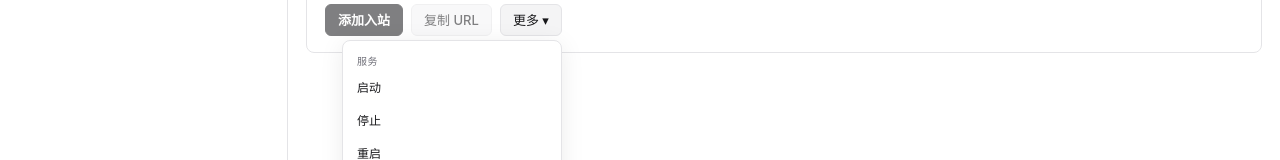
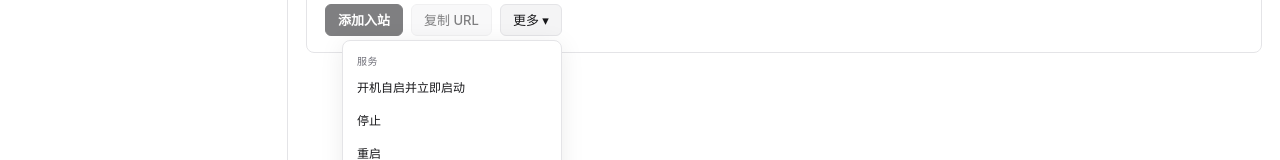
Before and after one commit to GarlandQian/NodeGet-SingBox-Panel, a Vue app: page / in a window 1280 px wide. Both pictures are taken after a click on the button "更多 ▾". Shown: the part 531-691 px from the top of the page. Built offline with nearby package versions, Linux system fonts and the light colour scheme.

Commit message:
Enable sing-box service when starting

```diff
--- a/src/components/ActionBar.vue
+++ b/src/components/ActionBar.vue
@@ -74,7 +74,7 @@ function withClose(fn) {
           <div class="more-backdrop" @click="closeMenu" />
           <div class="more-popover">
             <div class="more-group-label">服务</div>
-            <button class="more-item" :disabled="batchMode || commandRunning" @click="withClose(() => controlAction('start'))()">启动</button>
+            <button class="more-item" :disabled="batchMode || commandRunning" @click="withClose(() => controlAction('start'))()">开机自启并立即启动</button>
             <button class="more-item" :disabled="batchMode || commandRunning" @click="withClose(() => controlAction('stop'))()">停止</button>
             <button class="more-item" :disabled="batchMode || commandRunning" @click="withClose(() => controlAction('restart'))()">重启</button>
             <div class="more-sep" />
--- a/src/composables/useSingboxPanel.js
+++ b/src/composables/useSingboxPanel.js
@@ -770,7 +770,7 @@ async function controlAction(action) {
     serviceEnabled.value = result.serviceEnabled;
     pushRun(action, true, result.rawOutput);
     const successMessages = {
-      start: "服务已启动",
+      start: "服务已设为开机自启并立即启动",
       stop: "服务已停止",
       restart: "服务已重启",
     };
```
Also changed, not shown: scripts/verify.mjs (+8 -0 lines), 1 other file (tests, documents, lock files or other folders).
